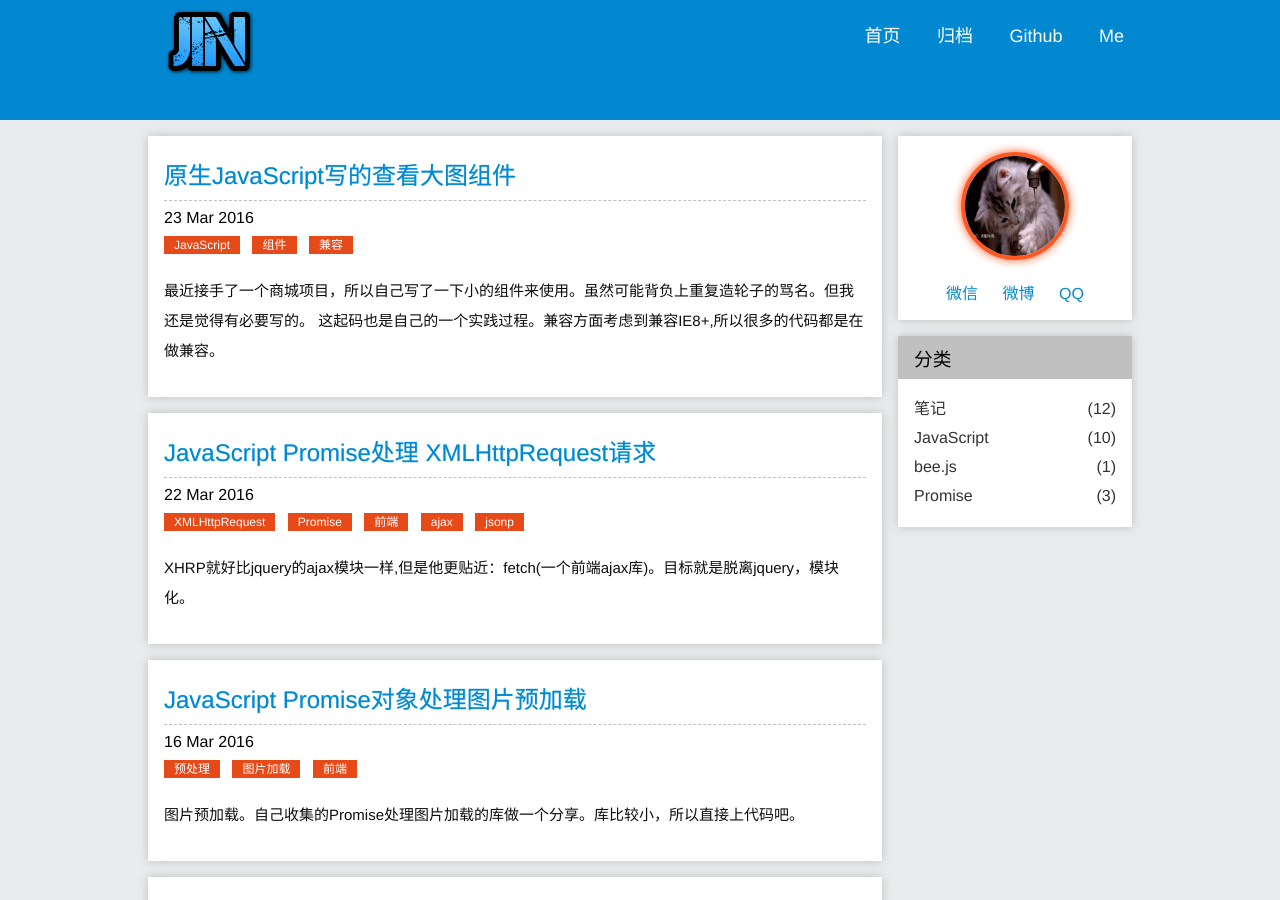
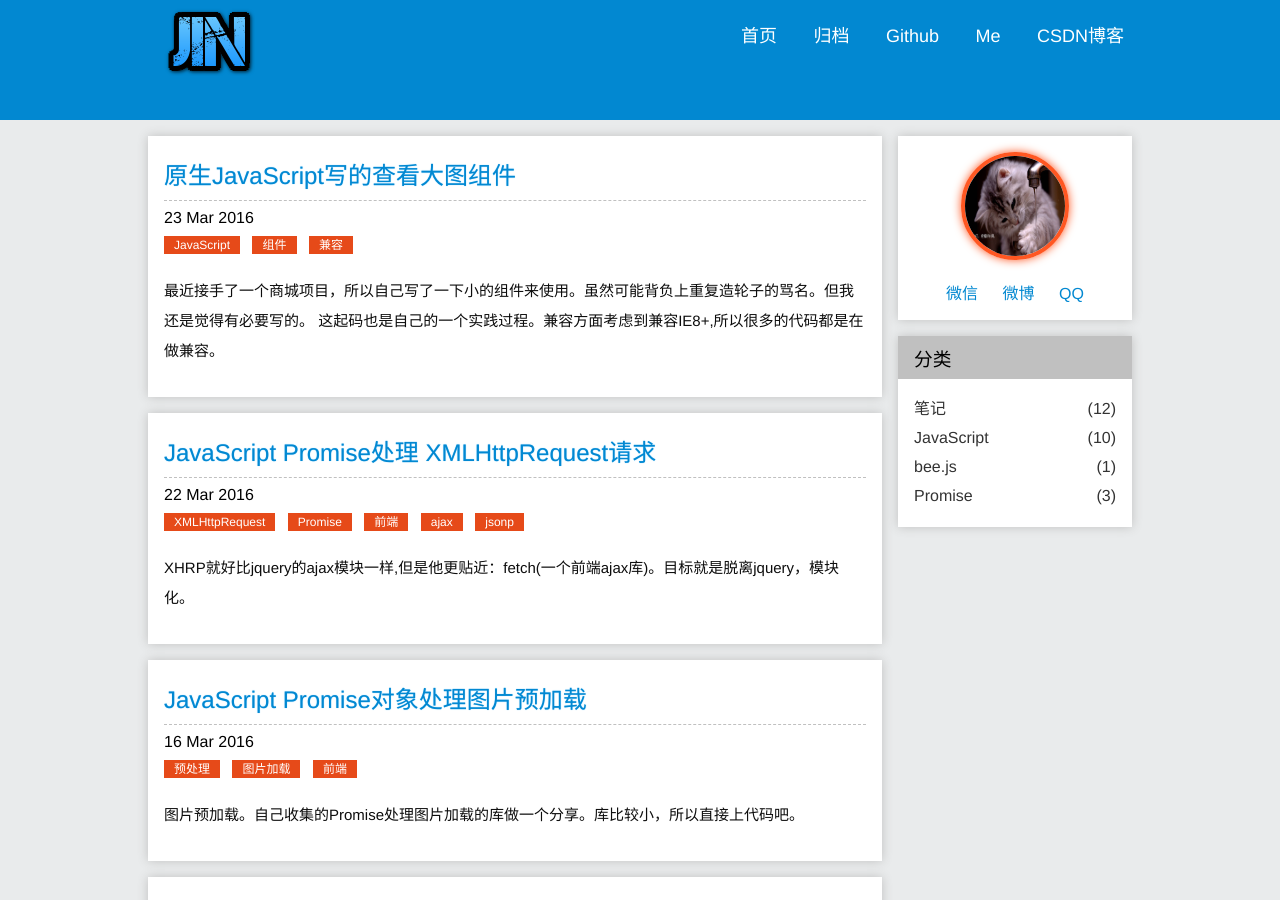
Before and after one commit to Yi-love/yi-love.github.io, a Jekyll site: the page built from index.html, in a window 1280 px wide and 900 px high. Built offline with Jekyll 4.4.1, drawn with Linux system fonts in a browser that asks for light colours.

Commit message:
update me

```diff
--- a/_includes/header.html
+++ b/_includes/header.html
@@ -7,6 +7,7 @@
 				<a href="{{site.baseurl}}/list.html">归档</a>
 				<a href="https://github.com/Yi-love">Github</a>
 				<a href="{{site.baseurl}}/me.html">Me</a>
+				<a href="http://blog.csdn.net/yjy188" target="_blank">CSDN博客</a>
 			</nav>
 		</div>
 	</div>
```
Also changed, not shown: 19 other files.
